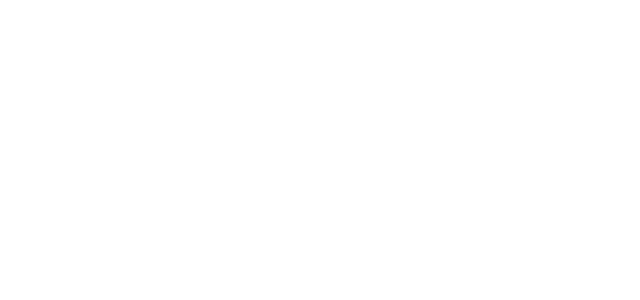
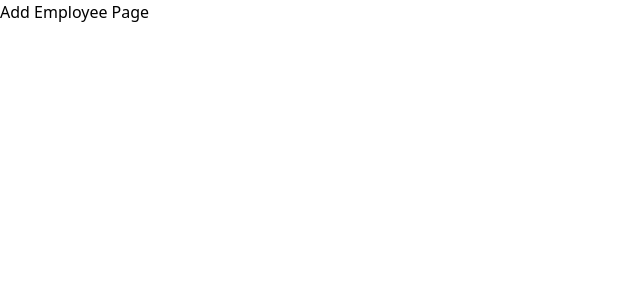
Before and after one commit to mcenerym/BumbleBeeHR, a React (Vite) app: page /BumbleBeeHR/addEmployee in a window 1280 px wide. Before the commit this address had no page. Shown: the top 300 px of the page, without its empty margins (0-640 px from the left). Built offline with nearby package versions, Linux system fonts and the light colour scheme.

Commit message:
Changed routing

```diff
--- a/src/App.jsx
+++ b/src/App.jsx
@@ -6,8 +6,8 @@ import EmployeeDashboard from './components/EmployeeDashboard'
 function App() {
 	return (
 		<Routes>
-			<Route path='/' element={<EmployeeDashboard />} />
-			<Route path='/addEmployee' element={<AddEmployee />} />
+			<Route path='/BumbleBeeHR/' element={<EmployeeDashboard />} />
+			<Route path='/BumbleBeeHR/addEmployee' element={<AddEmployee />} />
 		</Routes>
 	)
 }
```
